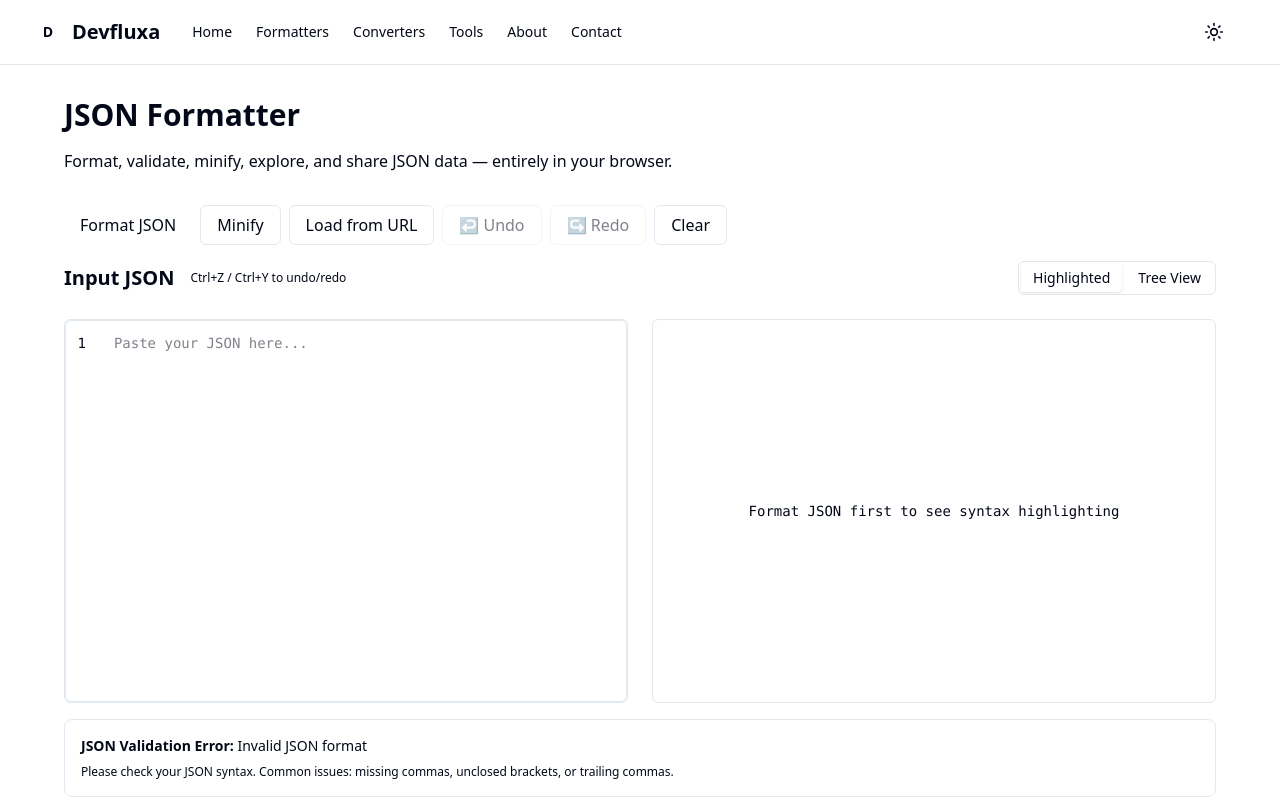
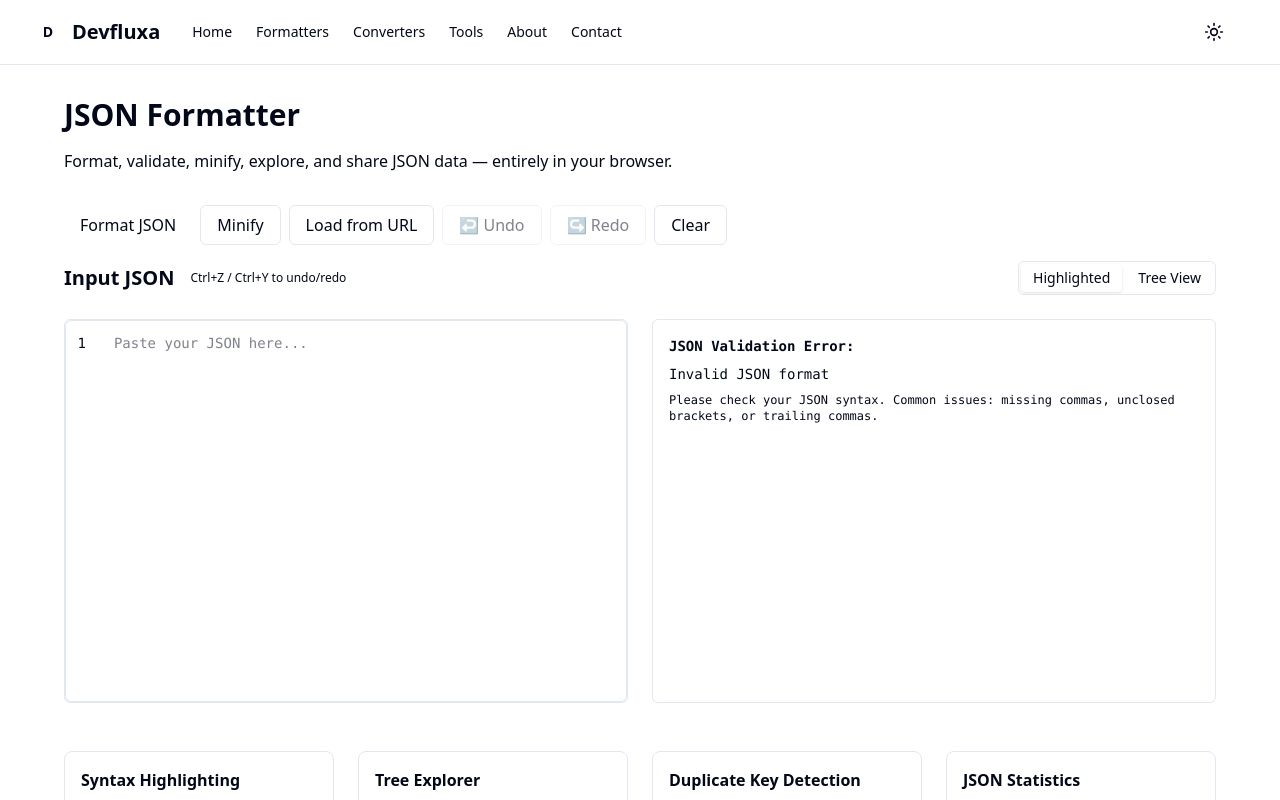
Before and after one commit to ChaitanyaEmani/DevFluxa, a Next.js app: page /formatters/json-formatter in a window 1280 px wide. Both pictures are taken after a click on the button "Minify". Shown: the top 800 px of the page. Built offline with nearby package versions, Linux system fonts and the light colour scheme.

Commit message:
Added error messages directly in output consoles

```diff
--- a/src/components/tools/formatters/JsonFormatter.tsx
+++ b/src/components/tools/formatters/JsonFormatter.tsx
@@ -608,22 +608,32 @@ export function JsonFormatter() {
               </div>
               {/* Output panel */}
               <div className={`h-96 border border-input rounded-md bg-background overflow-hidden`}>
-                {viewMode === "highlighted" && output && (
+                {error && (
+                  <div className="h-full p-4 text-destructive text-sm font-mono overflow-auto">
+                    <div className="flex flex-col gap-2">
+                      <strong>JSON Validation Error:</strong> {error}
+                      <div className="text-xs">
+                        Please check your JSON syntax. Common issues: missing commas, unclosed brackets, or trailing commas.
+                      </div>
+                    </div>
+                  </div>
+                )}
+                {viewMode === "highlighted" && !error && output && (
                   <div className="h-full overflow-auto">
                     <SyntaxHighlightedJson json={output} />
                   </div>
                 )}
-                {viewMode === "highlighted" && !output && (
+                {viewMode === "highlighted" && !error && !output && (
                   <div className="h-full p-4 text-muted-foreground text-sm font-mono flex items-center justify-center">
                     Format JSON first to see syntax highlighting
                   </div>
                 )}
-                {viewMode === "tree" && parsedData !== null && (
+                {viewMode === "tree" && !error && parsedData !== null && (
                   <div className="h-full overflow-auto py-2">
                     <TreeView data={parsedData} />
                   </div>
                 )}
-                {viewMode === "tree" && parsedData === null && (
+                {viewMode === "tree" && !error && parsedData === null && (
                   <div className="h-full p-4 text-muted-foreground text-sm font-mono flex items-center justify-center">
                     Format JSON first to see tree view
                   </div>
@@ -631,19 +641,6 @@ export function JsonFormatter() {
               </div>
             </div>
           </div>
-
-          {/* Error */}
-          {error && (
-            <div className="mt-4 p-4 bg-destructive/10 border border-destructive/20 rounded-lg">
-              <p className="text-destructive text-sm">
-                <strong>JSON Validation Error:</strong> {error}
-              </p>
-              <p className="text-destructive text-xs mt-2">
-                Please check your JSON syntax. Common issues: missing commas, unclosed brackets, or trailing commas.
-              </p>
-            </div>
-          )}
-
 
           {/* Stats */}
           {stats && <StatsPanel stats={stats} />}
```
